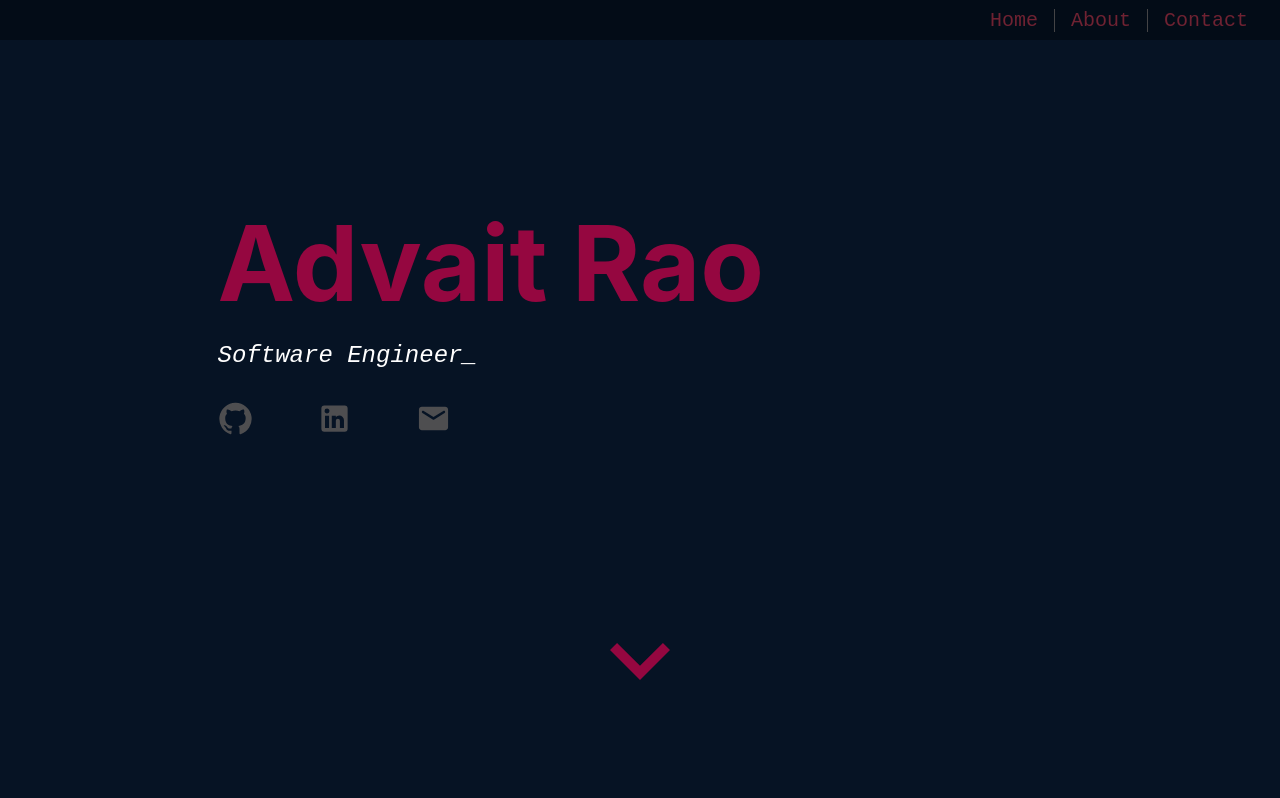
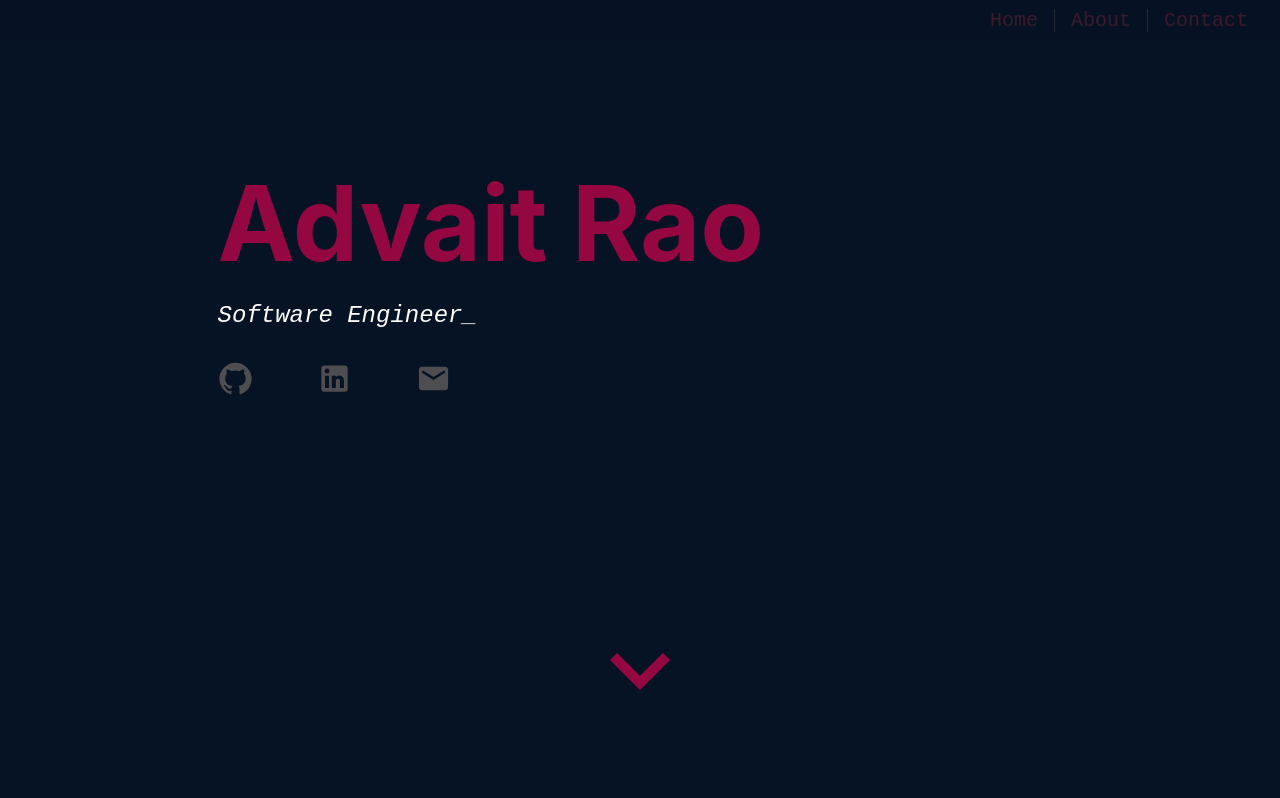
Before and after one commit to advait-rao/Advait, a React (Create React App) app: page / in a window 1280 px wide. Shown: the top 798 px of the page. Built offline with nearby package versions, Linux system fonts and the light colour scheme.

Commit message:
animation etc.

```diff
--- a/src/App.css
+++ b/src/App.css
@@ -1,7 +1,7 @@
 .bounce {
-    -moz-animation: bounce 2s infinite;
-    -webkit-animation: bounce 2s infinite;
-    animation: bounce 2s infinite;
+    -moz-animation: bounce 1.5s infinite;
+    -webkit-animation: bounce 1.5s infinite;
+    animation: bounce 1.5s infinite;
 }
 
 @keyframes bounce {
@@ -10,9 +10,31 @@
     50%,
     80%,
     100% {
-        transform: translateY(0);
+        transform: translateY(50px);
     }
     20% {
-        transform: translateY(40px);
+        transform: translateY(70px);
     }
 }
+
+.blink {
+    animation: blinker 1s linear infinite;
+}
+
+@keyframes blinker {
+    40% {
+        opacity: 0;
+    }
+}
+
+.icon:hover {
+    color: #950740;
+}
+
+.Nav:hover {
+    color: #ffffff;
+}
+
+.navbar {
+    position: fixed; /* Make it stick/fixed */
+}
--- a/src/layout/Nav.jsx
+++ b/src/layout/Nav.jsx
@@ -8,13 +8,15 @@ import { styled } from '@mui/material/styles';
 export const Nav = () => {
     return (
         <Box
+            className='navbar'
             sx={{
                 width: '100%',
                 minHeight: '5vh',
-                backgroundColor: '#030C17',
+                backgroundColor: '#061324',
                 display: 'flex',
                 justifyContent: 'right',
                 alignItems: 'center',
+                opacity: '50%',
             }}
         >
             <Box
@@ -36,9 +38,15 @@ export const Nav = () => {
                     }
                     spacing={2}
                 >
-                    <li style={{ listStyleType: 'none' }}>Home</li>
-                    <li style={{ listStyleType: 'none' }}>About</li>
-                    <li style={{ listStyleType: 'none' }}>Contact</li>
+                    <li className='Nav' style={{ listStyleType: 'none' }}>
+                        Home
+                    </li>
+                    <li className='Nav' style={{ listStyleType: 'none' }}>
+                        About
+                    </li>
+                    <li className='Nav' style={{ listStyleType: 'none' }}>
+                        Contact
+                    </li>
                 </Stack>
             </Box>
         </Box>
--- a/src/views/About.jsx
+++ b/src/views/About.jsx
@@ -56,7 +56,7 @@ const About = (props) => {
                 >
                     <p>
                         Hi! <br />
-                        I'm Advait (Ad•vai•t).
+                        I'm Advait (Ad•vāi•t).
                     </p>
                     <p>
                         I'm a Computer Science and IT Management student at the
--- a/src/views/Home.jsx
+++ b/src/views/Home.jsx
@@ -35,7 +35,7 @@ const Home = (props) => {
                     fontFamily: 'monospace',
                 }}
             >
-                Software Engineer_
+                Software Engineer<i className='blink'>_</i>
             </Box>
             <Box
                 display={'flex'}
@@ -51,6 +51,7 @@ const Home = (props) => {
                     style={{ color: '#4E4E50' }}
                 >
                     <GitHubIcon
+                        className='icon'
                         fontSize='large'
                         sx={{
                             marginRight: '4rem',
@@ -64,6 +65,7 @@ const Home = (props) => {
                     style={{ color: '#4E4E50' }}
                 >
                     <LinkedInIcon
+                        className='icon'
                         fontSize='large'
                         sx={{
                             marginRight: '4rem',
@@ -72,6 +74,7 @@ const Home = (props) => {
                 </a>
 
                 <EmailRoundedIcon
+                    className='icon'
                     fontSize='large'
                     sx={{
                         marginRight: '4rem',
```
